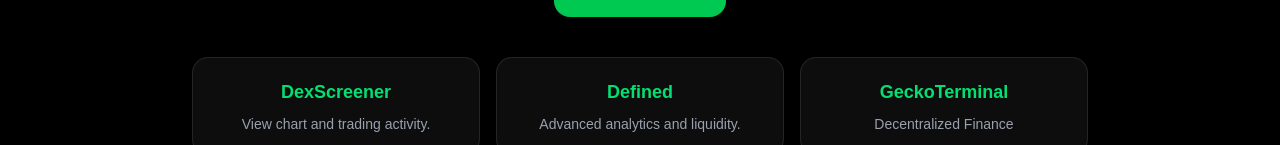
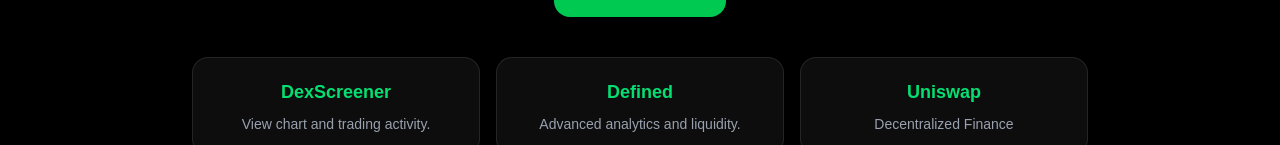
Before and after one commit to xcroo/panghod, a Next.js app: page / in a window 1280 px wide. Shown: the part 807-952 px from the top of the page. Built offline with nearby package versions, Linux system fonts and the light colour scheme.

Commit message:
Fix chart cards position

```diff
--- a/app/page.tsx
+++ b/app/page.tsx
@@ -136,7 +136,7 @@
       className="bg-white/5 border border-white/10 rounded-2xl p-5 hover:border-green-500/50 hover:bg-white/10 transition"
     >
       <h3 className="text-green-400 font-bold text-lg">
-        GeckoTerminal
+        Uniswap
       </h3>
 
       <p className="text-gray-400 text-sm mt-2">
```
